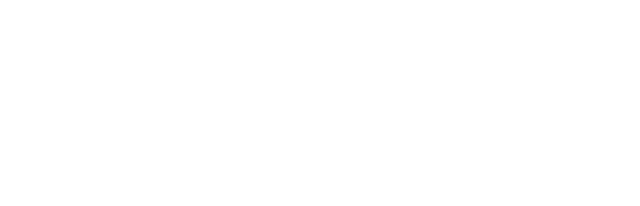
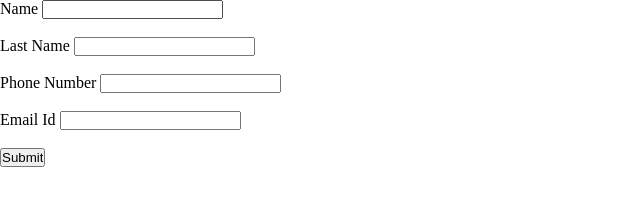
Before and after one commit to acciojob/form-login-2-harshubari, a website: page main.html in a window 1280 px wide. Shown: the whole page, without its empty margins (0-640 px from the left). Drawn offline with Linux system fonts and the light colour scheme.

Commit message:
created a submission

```diff
--- a/main.html
+++ b/main.html
@@ -7,6 +7,17 @@
 </head>
 
 <body>
+	<form>
+		<label for="name">Name</label>
+		<input type="text" name="name"id="name"><br><br>
+		<label for="lname">Last Name</label>
+		<input type="text" name="lname" id="lname"><br><br>
+		<label for="phone">Phone Number</label>
+		<input type="tel" name="phone" id="phone"><br><br>
+		<label for="email">Email Id</label>
+		<input type="email" name="email" id="email" ><br><br>
+		<input type="button" value="Submit" onclick="submitForm()">
+	</form>
 	<!-- the entire body must be written by student -->
     <script type="text/javascript" src="./script.js">
 </script>
--- a/script.js
+++ b/script.js
@@ -1 +1,13 @@
-//your JS code here. If required.
+function submitForm() {
+
+    var firstName = document.getElementById('name').value;
+    var lastName = document.getElementById('lname').value;
+    var phoneNumber = document.getElementById('phone').value;
+    var email = document.getElementById('email').value;
+
+    var result = "First Name: " + name + "\n"
+               + "Last Name: " + lname + "\n"
+               + "Phone Number: " + phone + "\n"
+               + "Email ID: " + email;
+    alert(result);
+}
--- a/styles.css
+++ b/styles.css
@@ -1 +1,10 @@
 /*  your css code here. If applicable */
+*{
+	margin:0px;
+	padding:0px;
+}
+#button{
+	background:skyblue;
+	color:black;
+	padding:3px;
+}
```
